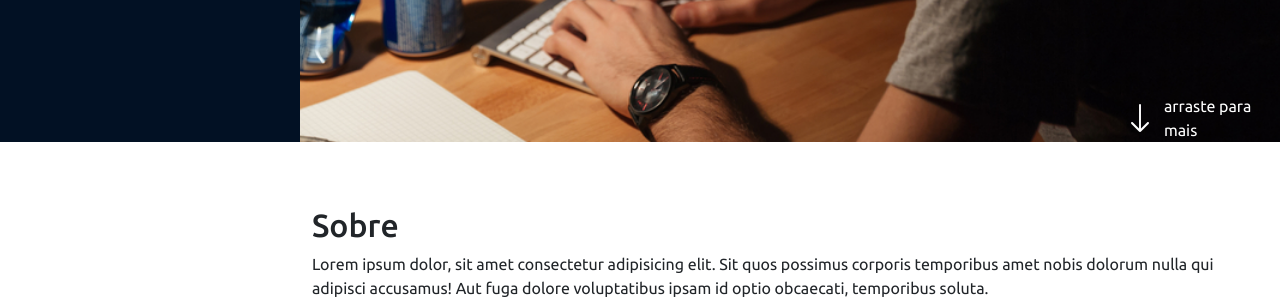
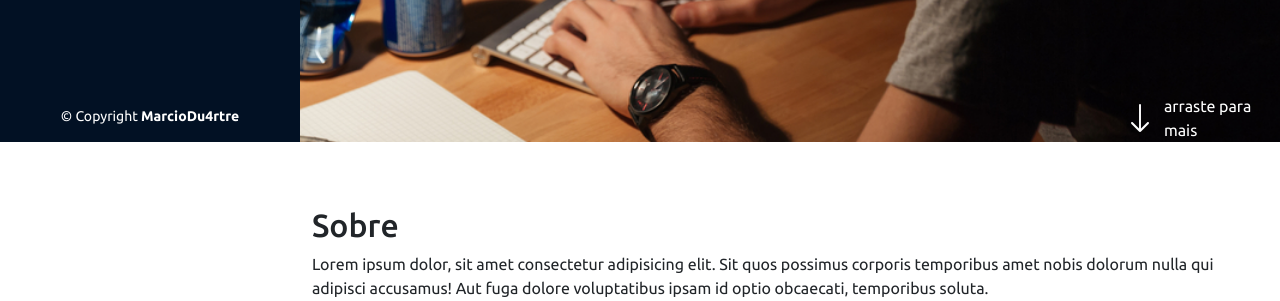
Before and after one commit to MarcioDu4rte/portifolio-responsivo, a Flask app: page / in a window 1280 px wide. Shown: the part 658-959 px from the top of the page. Run offline with Flask 2, Linux system fonts and the light colour scheme; some libraries are stand-ins or nearby versions.

Commit message:
Footer e config deploy

```diff
--- a/static/style.css
+++ b/static/style.css
@@ -296,3 +296,24 @@ i.menu-mobile {
     top: 30px;
     right: 30px;
 }
+
+#footer {
+    padding: 15px;
+    color: #fff;
+    font-size: 14px;
+    position: fixed;
+    left: 0;
+    bottom: 0;
+    width: 300px;
+    z-index: 9999;
+    background-color: #021124;
+    transition: .3s;
+}
+
+@media (max-width: 1012px) {
+    #footer {
+        position: static;
+        width: auto;
+        padding: 20px 15px;
+    }
+}
--- a/templates/index.html
+++ b/templates/index.html
@@ -578,6 +578,16 @@
 
     </main>
 
+    <footer id="footer">
+        <div class="container">
+            <div class="text-center">
+                &copy; Copyright <strong>MarcioDu4rtre</strong>
+
+            </div>
+        </div>
+
+    </footer>
+
     <script src="../static/bootstrap/js/bootstrap.bundle.min.js"></script>
     <script src="../static/script.js"></script>
 </body>
```
Also changed, not shown: requirements.txt (added, +43 -0 lines), 1 other file.
